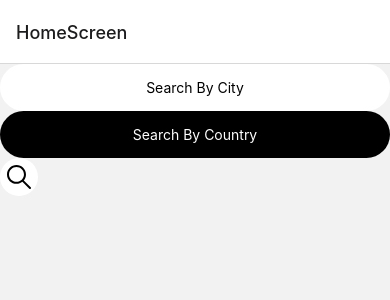
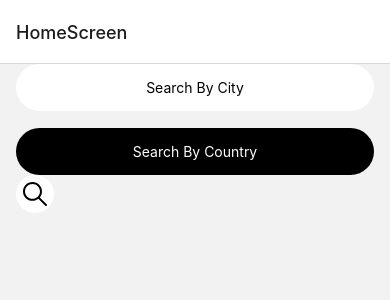
Before and after one commit to Car-ElWilliams/Arbetsprov-WeKnowIT, a React Native app: screen / in a window 390 px wide. Shown: the top 300 px of the page. Built offline with nearby package versions, Linux system fonts and the light colour scheme.

Commit message:
Adds spacing constants and adds spacer component and container component

```diff
--- /dev/null
+++ b/src/common/Container/Container.tsx
@@ -0,0 +1,23 @@
+import React from 'react';
+import { SafeAreaView, StyleSheet } from 'react-native';
+
+interface Props {
+    children: React.ReactChild | React.ReactChild[],
+    style?: object
+}
+
+const Container: React.FC<Props>= ({ children, style }) => {
+  return (
+    <SafeAreaView style={[styles.container, style]}>{children}</SafeAreaView>
+  );
+};
+
+const styles = StyleSheet.create({
+  container: {
+    flex: 1,
+    marginHorizontal: 16,
+    paddingBottom: 20,
+  },
+});
+
+export default Container;
--- /dev/null
+++ b/src/common/Spacer/Spacer.tsx
@@ -0,0 +1,21 @@
+import React from 'react';
+import { View } from 'react-native';
+import { SPACING } from '../../constants/'
+
+interface Props {
+    orientation?: string,
+    spacing: string | number
+}
+
+const Spacer: React.FC<Props>= ({ orientation, spacing }) => {
+  return (
+    <View
+      style={{
+        [orientation === 'vertical' ? 'height' : 'width']:
+          typeof spacing === 'string' ? SPACING[spacing] : spacing,
+      }}
+    />
+  );
+};
+
+export default Spacer;
--- a/src/common/index.js
+++ b/src/common/index.js
@@ -1,5 +1,7 @@
 import Button from './Button/Button';
 import Icons from './Icons/Icons';
 import IconButton from './IconButton/IconButton';
+import Spacer from './Spacer/Spacer';
+import Container from './Container/Container';
 
-export { Button, Icons, IconButton };
+export { Button, Icons, IconButton, Container, Spacer };
--- /dev/null
+++ b/src/constants/index.js
@@ -0,0 +1,2 @@
+import SPACING from './spacing';
+export { SPACING };
--- /dev/null
+++ b/src/constants/spacing.js
@@ -0,0 +1,10 @@
+const baseSpacing = 10;
+
+export default {
+  tiny: baseSpacing * 0.4,
+  small: baseSpacing * 0.8,
+  base: baseSpacing,
+  medium: baseSpacing * 1.2,
+  large: baseSpacing * 1.7,
+  extraLarge: baseSpacing * 3.2,
+};
--- a/src/screens/HomeScreen.tsx
+++ b/src/screens/HomeScreen.tsx
@@ -1,22 +1,25 @@
 import React from 'react';
 import { ScrollView, StyleSheet } from 'react-native';
-import { Button, IconButton } from '../common';
+import { Button, IconButton, Container, Spacer } from '../common';
 import { SEARCH_SCREEN } from '../navigation/constants/routes';
 
 const HomeScreen: React.FC<{navigation: any }> = ({ navigation }) => {
   return (
     <ScrollView contentContainerStyle={styles.container}>
+      <Container>
       <Button
         onPress={() => navigation.navigate(SEARCH_SCREEN)}
         title="Search By City"
         variant="city"
         />
+        <Spacer spacing='large' orientation="vertical"/>
       <Button
         onPress={() => navigation.navigate(SEARCH_SCREEN, {})}
         title="Search By Country"
         variant="country"
-      />
+        />
       <IconButton icon="search" onPress={() => null}/>
+        </Container>
     </ScrollView>
   );
 };
```
